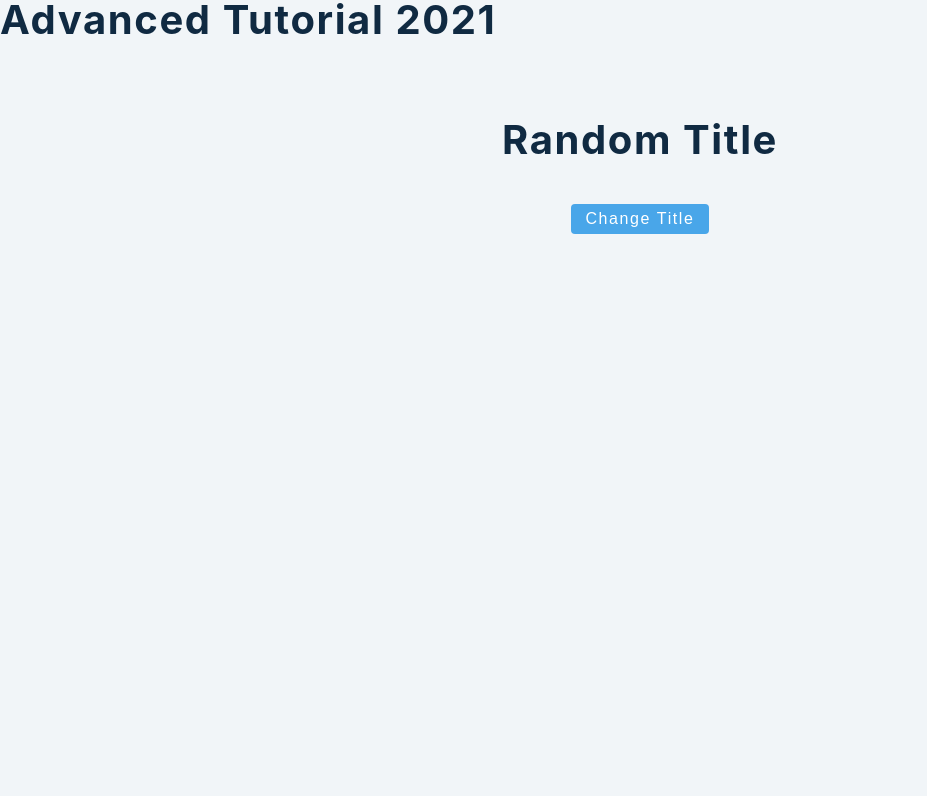
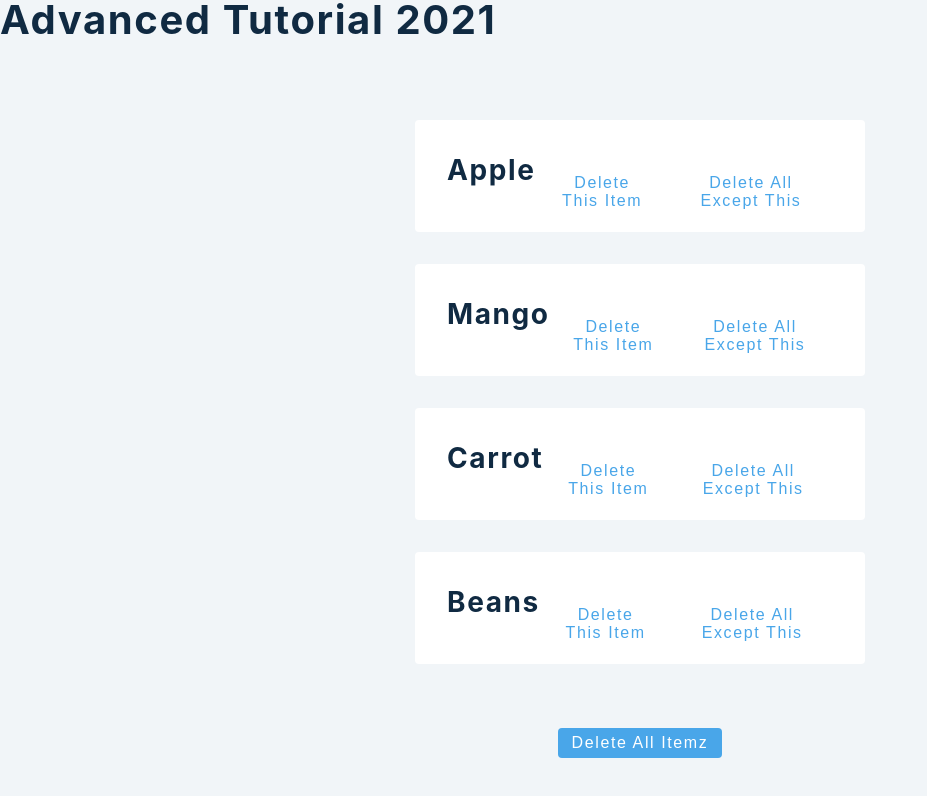
Before and after one commit to shijoshaji/react_advance_learn, a React (Create React App) app: page / in a window 1280 px wide. Shown: the top 796 px of the page, without its empty margins (0-927 px from the left). Built offline with nearby package versions, Linux system fonts and the light colour scheme.

Commit message:
learned usestatearray

```diff
--- a/src/App.js
+++ b/src/App.js
@@ -2,7 +2,8 @@ import React from 'react';
 // NOTE: calling concepts here
 // REVIEW: useState
 // import Setup from './concepts/useState/1-error-example';
-import Setup from './concepts/useState/2-useState-Basic';
+// import Setup from './concepts/useState/2-useState-Basic';
+import Setup from './concepts/useState/3-useState-Array';
 function App() {
   return (
     <div className="container">
--- /dev/null
+++ b/src/concepts/useState/3-useState-Array.js
@@ -0,0 +1,56 @@
+import React, { useState } from 'react';
+import { data } from '../../data';
+
+const UseStateArray = () => {
+  /**
+   * NOTE: if we dont import useState we can code as below
+   * const [people, setPeople] = React.useState(data);
+   */
+  const [people, setPeople] = useState(data);
+  const [btnTtile, setBtnTtile] = useState('Delete All Itemz');
+  const removeItem = (id_to_remove, status) => {
+    console.log(`"Log Output" ~ file: 3-useState-Array.js ~ line 11 ~ removeItem ~ id_to_remove`, id_to_remove);
+    let newPeople;
+    if (status === 'Y') {
+      // NOTE: original_array filter for each person match remove it, newPeopl will have data with id
+      newPeople = people.filter((person) => person.id === id_to_remove);
+    } else {
+      //NOTE: original_array filter for each person match remove it, newPeopl will have all data except the id we want
+      newPeople = people.filter((person) => person.id !== id_to_remove);
+    }
+    console.log(`"Log Output" ~ file: 3-useState-Array.js ~ line 14 ~ removeItem ~ newPeople`, newPeople);
+    setPeople(newPeople);
+  };
+  return (
+    // NOTE: React.Fragment can be written as "<></>"
+    <React.Fragment>
+      {/* NOTE: map is like for loop */}
+      {people.map((person) => {
+        const { id, name } = person;
+        return (
+          <div key={id} className="item">
+            <h3>{name}</h3>
+            <button className="btn" onClick={() => removeItem(id)}>
+              Delete This Item
+            </button>
+            <button className="btn" onClick={() => removeItem(id, 'Y')}>
+              Delete All Except This
+            </button>
+          </div>
+        );
+      })}
+      {/* NOTE: setPeople([]) we are empty it */}
+      <button
+        className="btn"
+        onClick={() => {
+          setPeople([]);
+          setBtnTtile('Reload Page');
+        }}
+      >
+        {btnTtile}
+      </button>
+    </React.Fragment>
+  );
+};
+
+export default UseStateArray;
--- /dev/null
+++ b/src/data.js
@@ -0,0 +1,6 @@
+export const data = [
+  { id: 1, name: 'Apple' },
+  { id: 2, name: 'Mango' },
+  { id: 3, name: 'Carrot' },
+  { id: 4, name: 'Beans' },
+];
```
